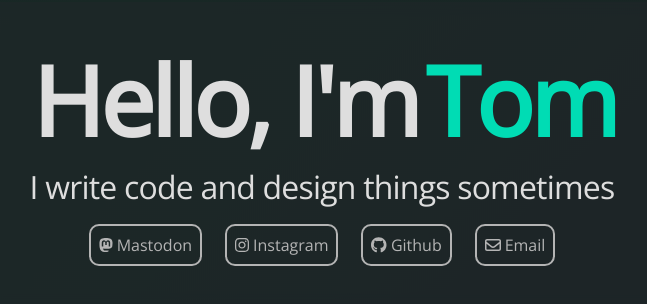
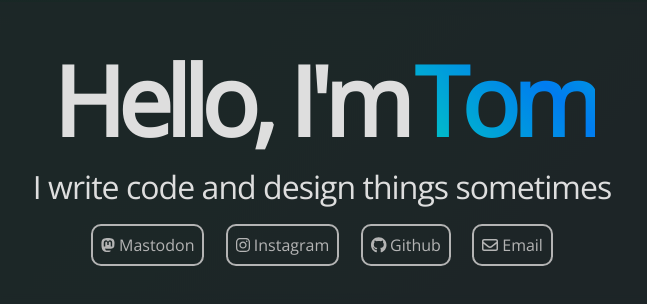
Before and after one commit to t-browne/tbrowne.github.io, a Next.js app: page / in a window 1280 px wide. Shown: the part 246-550 px from the top of the page, without its empty margins (318-965 px from the left). Built offline with nearby package versions, Linux system fonts and the light colour scheme.

Commit message:
Adjust spacing, animate gradient on name

```diff
--- a/styles/Home.module.css
+++ b/styles/Home.module.css
@@ -60,7 +60,7 @@
   width: fit-content;
   font-size: 96px;
   font-weight:900;
-  letter-spacing: -0.2rem;
+  letter-spacing: -0.4rem;
 }
 
 .whiteText {
@@ -69,14 +69,30 @@
 }
 
 .greenText {
-  color:#00dcb4;
   padding-left: 4px;
+  color: transparent;
+  background-clip: text;
+  -webkit-background-clip: text;
+  background-image: linear-gradient(
+    45deg,
+    #00dcb4 0%,
+    #007cf0 50%,
+    #00dcb4 100%
+  );
+  background-size: 200% auto;
+  animation: shine 5s linear infinite;
+}
+
+@keyframes shine {
+  to {
+    background-position: 200% center;
+  }
 }
 
 .smallText {
   text-align: center;
   font-size: 32px;
-  letter-spacing: -0.05rem;
+  letter-spacing: -0.06rem;
 }
 .buttonContainer {
   height: fit-content;
```
